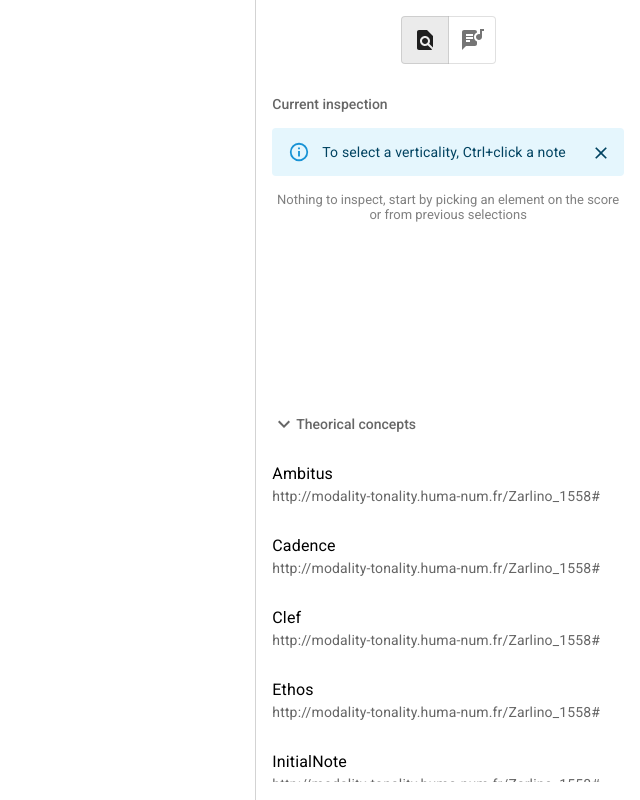
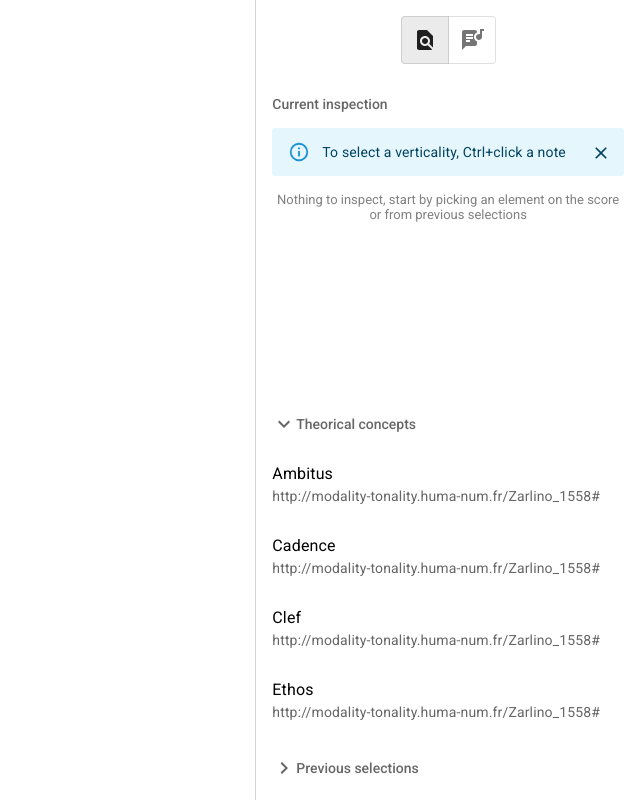
Before and after one commit to sherlock-iremus/sherlock-tonalities, a React (Create React App) app: page /mei in a window 1280 px wide. Both pictures are taken after a click on the item "Theorical concepts". Shown: the whole page, without its empty margins (640-1280 px from the left). Built offline with nearby package versions, Linux system fonts and the light colour scheme.

Commit message:
fix heights

```diff
--- a/src/features/meiviewer/MeiViewer.jsx
+++ b/src/features/meiviewer/MeiViewer.jsx
@@ -334,6 +334,7 @@ const MeiViewer = ({
           <List
             sx={{
               overflow: 'auto',
+              minHeight: 48
             }}
             subheader={
               <ListSubheader
@@ -345,7 +346,7 @@ const MeiViewer = ({
               </ListSubheader>
             }
           >
-            <Collapse in={openedList === CONCEPTS} timeout="auto" unmountOnExit sx={{ display: 'flex' }}>
+            <Collapse in={openedList === CONCEPTS} timeout="auto" unmountOnExit>
               {treatise.rootClasses.map(concept => (
                 <ListItem key={concept.iri} disablePadding>
                   <ListItemButton>
@@ -359,6 +360,7 @@ const MeiViewer = ({
           <List
             sx={{
               overflow: 'auto',
+              minHeight: 48
             }}
             subheader={
               <ListSubheader
```
